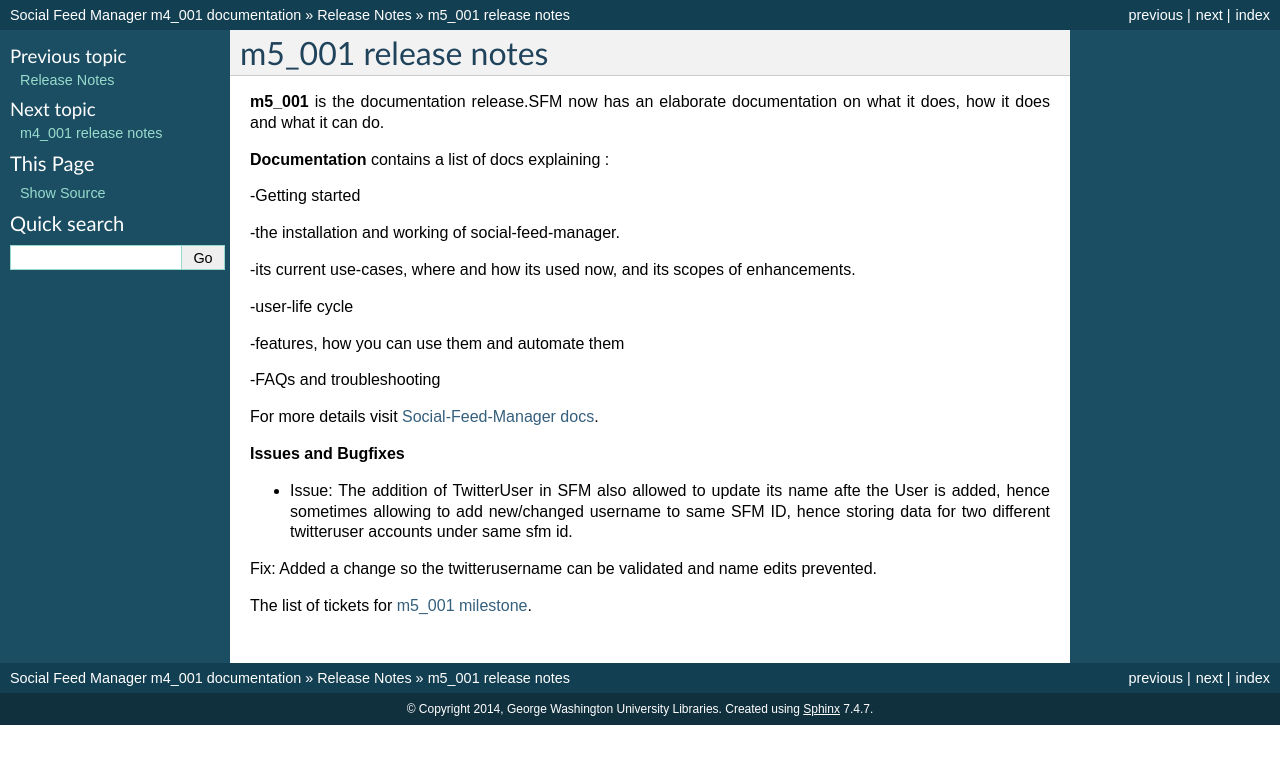
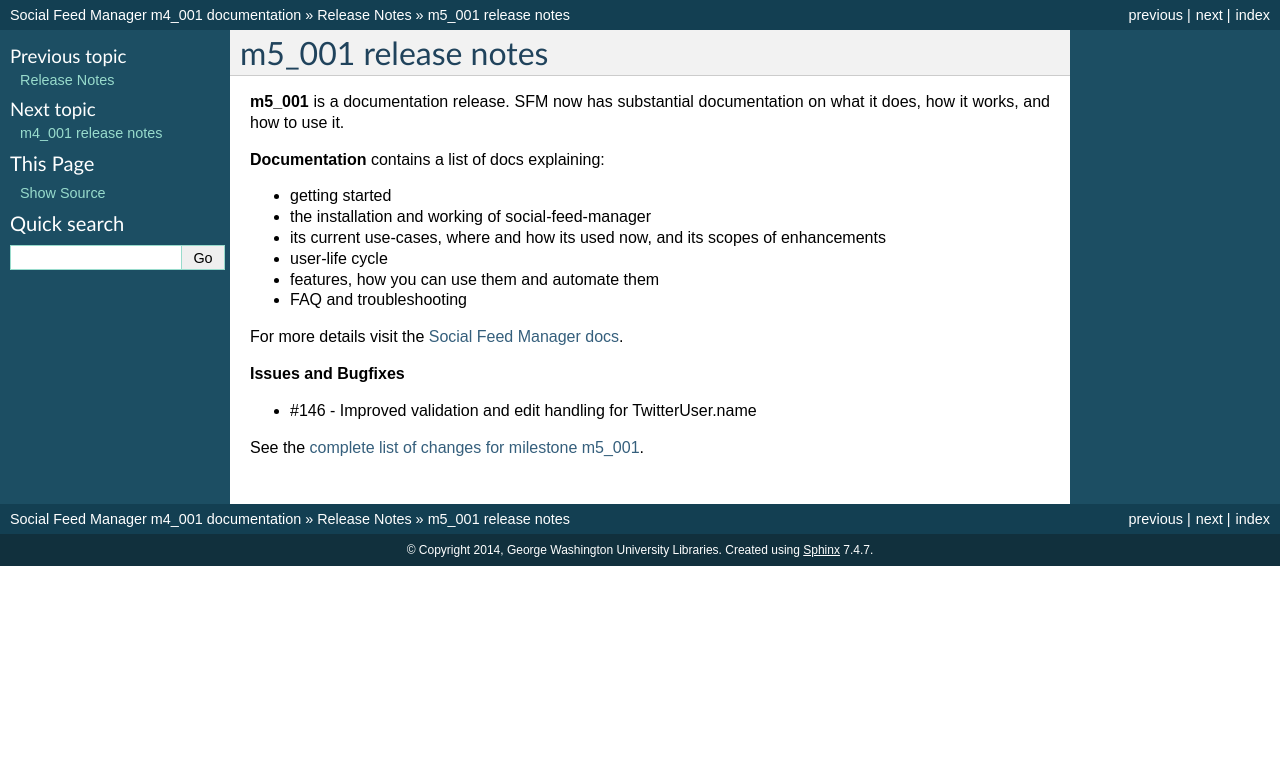
Before and after one commit to gwu-libraries/social-feed-manager, a Sphinx documentation site: the page built from docs/m5_001_release_notes.rst, in a window 1280 px wide. Shown: the top 764 px of the page. Built offline with Sphinx 7.4.7, drawn with Linux system fonts in a browser that asks for light colours.

Commit message:
edited m4_002 and m5_001 release notes, closes #199

```diff
--- a/docs/m5_001_release_notes.rst
+++ b/docs/m5_001_release_notes.rst
@@ -2,34 +2,28 @@
 m5_001 release notes
 ====================
 
-**m5_001** is the documentation release.SFM now has an elaborate documentation on what it does, how it does and what it can do.
+**m5_001** is a documentation release. SFM now has substantial documentation
+on what it does, how it works, and how to use it.
 
+**Documentation** contains a list of docs explaining:
 
-**Documentation**
-contains a list of docs explaining :
+* getting started
+* the installation and working of social-feed-manager
+* its current use-cases, where and how its used now, and its scopes of
+  enhancements
+* user-life cycle
+* features, how you can use them and automate them
+* FAQ and troubleshooting
 
--Getting started
+For more details visit the `Social Feed Manager docs`_.
 
--the installation and working of social-feed-manager.
-
--its current use-cases, where and how its used now, and its scopes of enhancements.
-
--user-life cycle
-
--features, how you can use them and automate them
-
--FAQs and troubleshooting
-
-For more details visit `Social-Feed-Manager docs`_.
-
-.. _Social-Feed-Manager docs: http://social-feed-manager.readthedocs.org/
+.. _Social Feed Manager docs: http://social-feed-manager.readthedocs.org/
 
 **Issues and Bugfixes**
 
-* Issue: The addition of TwitterUser in SFM also allowed to update its name afte the User is added, hence sometimes allowing to add new/changed username to same SFM ID, hence storing data for two different twitteruser accounts under same sfm id.
+* #146 - Improved validation and edit handling for TwitterUser.name
 
-Fix: Added a change so the twitterusername can be validated and name edits prevented.
 
-The list of tickets for `m5_001 milestone`_.
+See the `complete list of changes for milestone m5_001 <m5_001_>`_.
 
-.. _m5_001 milestone: https://github.com/gwu-libraries/social-feed-manager/issues?milestone=6&page=1&state=open
+.. _m5_001: https://github.com/gwu-libraries/social-feed-manager/issues?milestone=6&page=1&state=closed
```
Also changed, not shown: docs/m4_002_release_notes.rst (+9 -7 lines).
